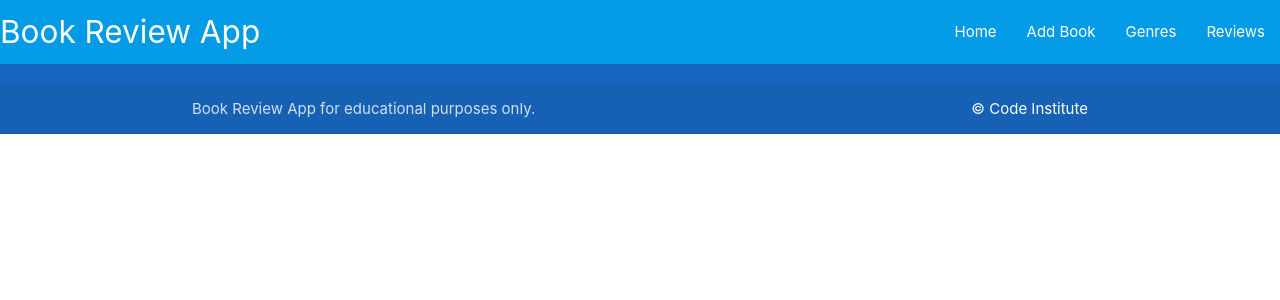
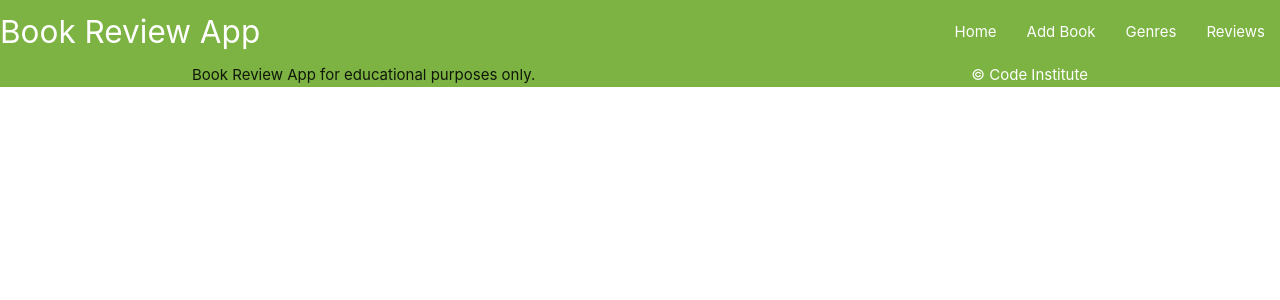
Before and after one commit to Ramil96/book-application, a Flask app: page / in a window 1280 px wide. Shown: the top 300 px of the page. Run offline with Flask 3, Linux system fonts and the light colour scheme; data that the repository does not hold is empty.

Commit message:
change color from default materialize setting

```diff
--- a/taskmanager/templates/base.html
+++ b/taskmanager/templates/base.html
@@ -17,7 +17,7 @@
 
     <header>
         <!-- top navbar -->
-        <nav class="light-blue darken-1">
+        <nav class="light-green darken-1">
             <div class="nav-wrapper">
                 <a href="{{ url_for('home') }}" class="brand-logo">Book Review App</a>
                 <a href="#" data-target="mobile-demo" class="sidenav-trigger"><i class="fas fa-bars"></i></a>
@@ -44,7 +44,7 @@
         {% endblock %}
     </main>
 
-    <footer class="page-footer blue darken-3">
+    <footer class="light-green darken-1">
         <div class="footer-copyright">
             <div class="container">
                 Book Review App for educational purposes only.
```
